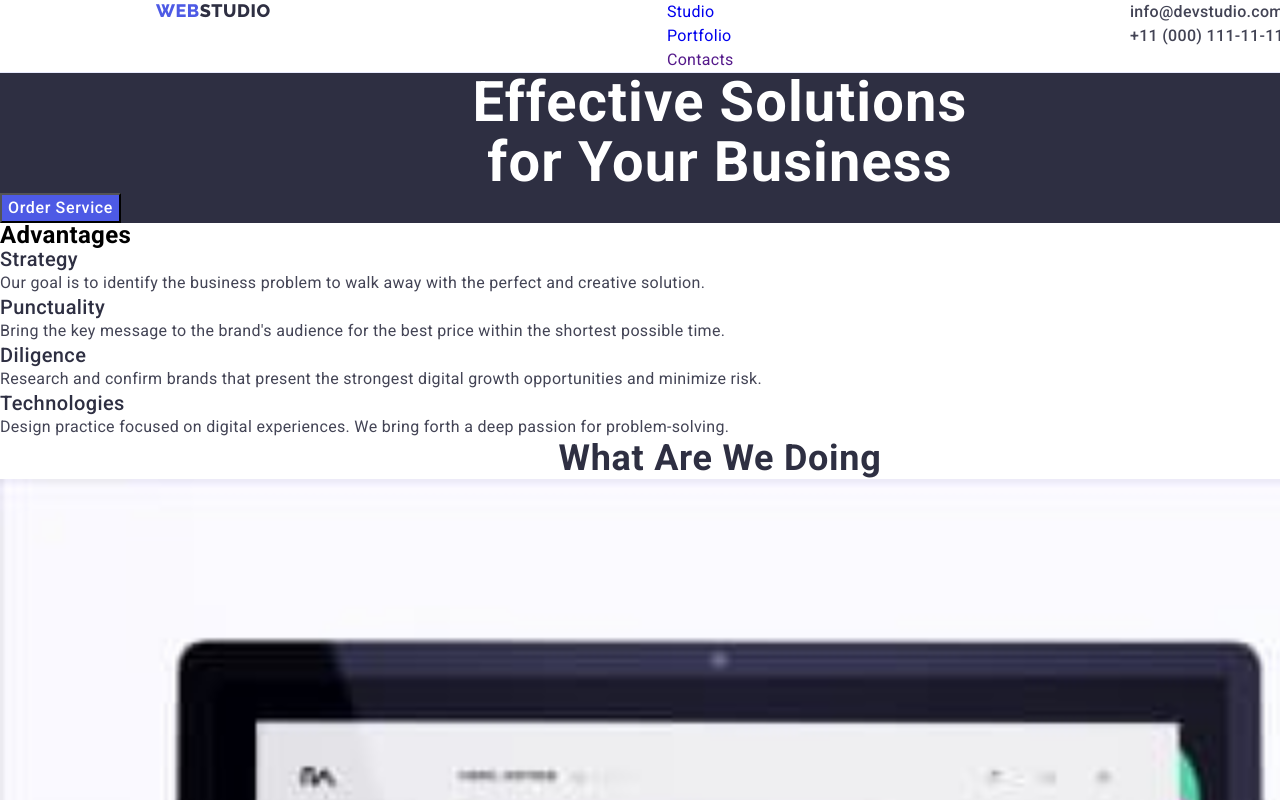
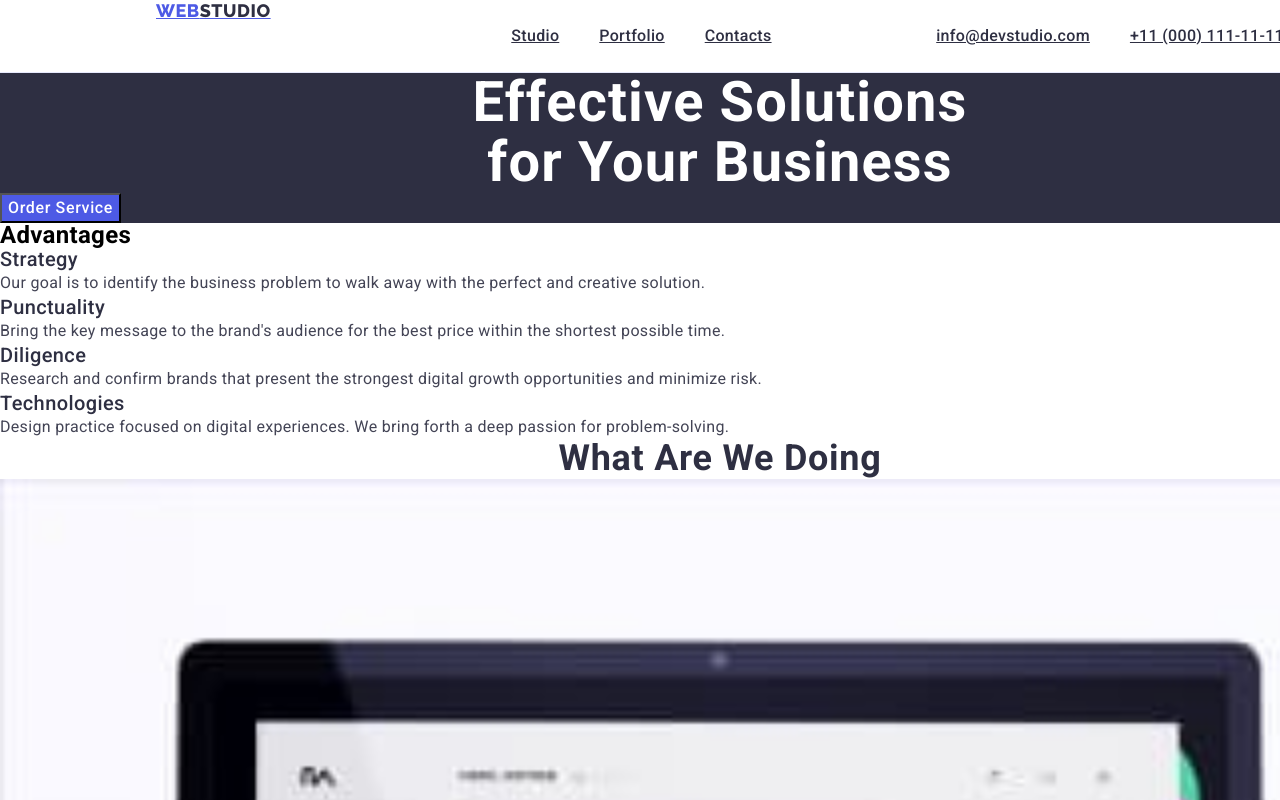
Before and after one commit to AuthorJuly/goit-markup-hw-03, a plain HTML site: page index.html in a window 1280 px wide. Shown: the top 800 px of the page. Drawn offline with nearby package versions, Linux system fonts and the light colour scheme.

Commit message:
Header update 2

```diff
--- a/css/styles.css
+++ b/css/styles.css
@@ -78,8 +78,13 @@ img {
   text-transform: uppercase;
 }
 
-.link {
-  text-decoration: none;
+.head-logo {
+  margin-right: 76px;
+}
+
+.heading {
+  display: flex;
+  gap: 40px;
 }
 
 .textlogo {
@@ -90,24 +95,17 @@ img {
   list-style-type: none;
 }
 
-.nav-links .link {
+.contacts {
+  font-style: normal;
+}
+
+.link-head {
   color: var(--NAVY-BLUE, #2e2f42);
-  font-size: 16px;
   font-weight: 500;
   line-height: 1.5;
   letter-spacing: 0.02em;
-}
-
-.nav-contact .link {
-  color: var(--NAVY-BLUE, #434455);
-  font-size: 16px;
-  font-weight: 500;
-  line-height: 1.5;
-  letter-spacing: 0.02em;
-}
-
-.contacts {
-  font-style: normal;
+  padding: 24px 0;
+  display: block;
 }
 
 .link:hover {
@@ -117,9 +115,11 @@ img {
   color: #404bbf;
 }
 
+/* 1st Section */
 .first {
   background-color: #2e2f42;
 }
+
 .class-header {
   color: var(--WHITE, #fff);
   font-size: 56px;
--- a/index.html
+++ b/index.html
@@ -36,15 +36,15 @@
           </li>
         </ul>
       </nav>
-      <address class="contacts">
-        <ul class="list">
-          <li class="nav-contact">
-            <a class="link" href="mailto:info@devstudio.com"
+      <address class="navigation contacts">
+        <ul class="heading list">
+          <li>
+            <a class="link-head link" href="mailto:info@devstudio.com"
               >info@devstudio.com</a
             >
           </li>
-          <li class="nav-contact">
-            <a class="link" href="tel:+110001111111">+11 (000) 111-11-11</a>
+          <li>
+            <a class="link-head link" href="tel:+110001111111">+11 (000) 111-11-11</a>
           </li>
         </ul>
       </address>
```
Also changed, not shown: portfolio.html (+6 -6 lines).
